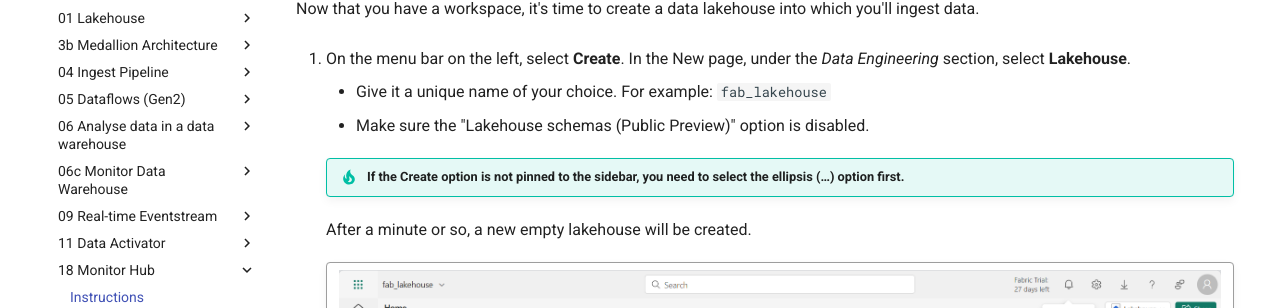
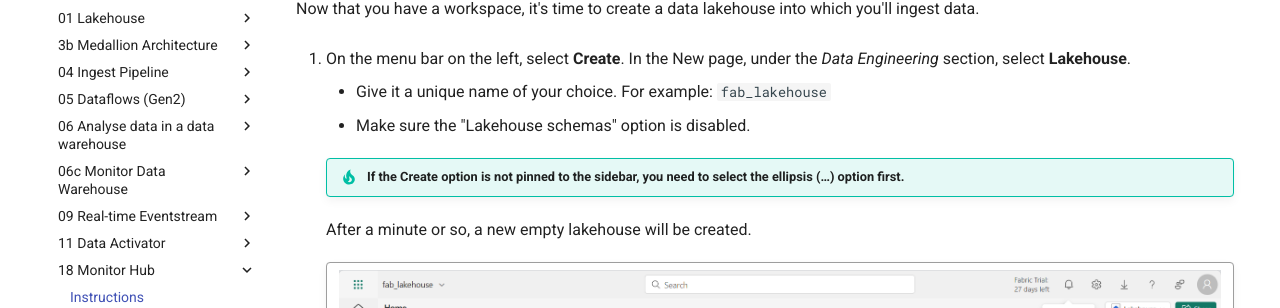
Before and after one commit to qaalabs/fabric, an MkDocs documentation site: the page built from docs/18-monitor-hub/instructions.md, in a window 1280 px wide and 900 px high, scrolled down 2265 px. Shown: the part 144-452 px from the top of the window. Built offline with MkDocs 1.6.1 and Material for MkDocs 9.7.7, drawn with Linux system fonts in a browser that asks for light colours.

Commit message:
Update instructions

```diff
--- a/docs/18-monitor-hub/instructions.md
+++ b/docs/18-monitor-hub/instructions.md
@@ -62,7 +62,7 @@
 
 1. On the menu bar on the left, select **Create**. In the New page, under the *Data Engineering* section, select **Lakehouse**.
     - Give it a unique name of your choice. For example: `fab_lakehouse`
-    - Make sure the "Lakehouse schemas (Public Preview)" option is disabled.
+    - Make sure the "Lakehouse schemas" option is disabled.
 
     !!! tip "If the **Create** option is not pinned to the sidebar, you need to select the ellipsis (…) option first."
 
```
Also changed, not shown: docs/01-lakehouse/instructions.md (+1 -1 lines), docs/05-dataflows-gen2/instructions.md (+1 -1 lines).
